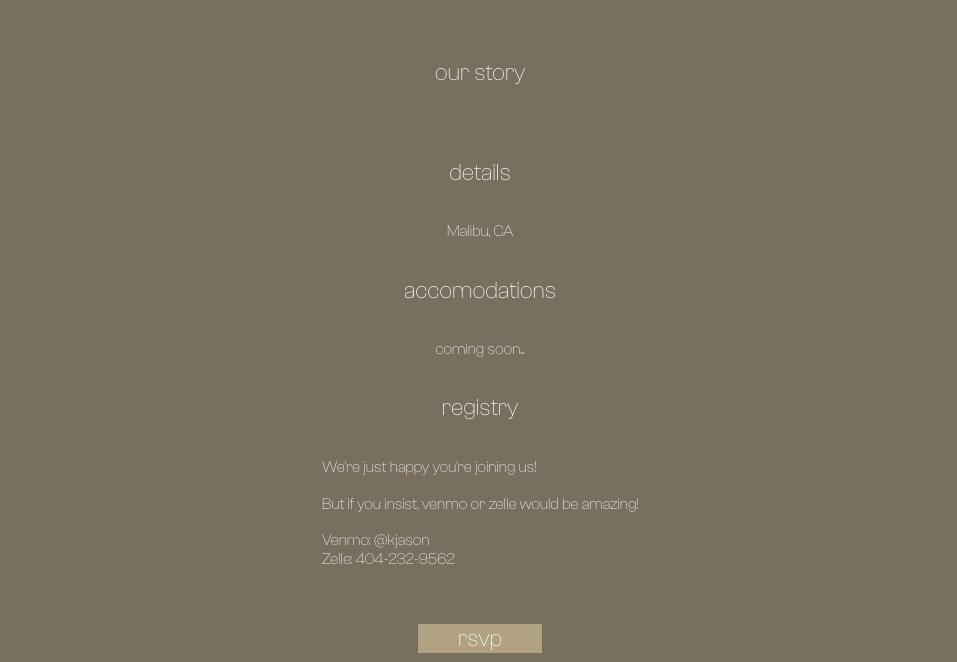
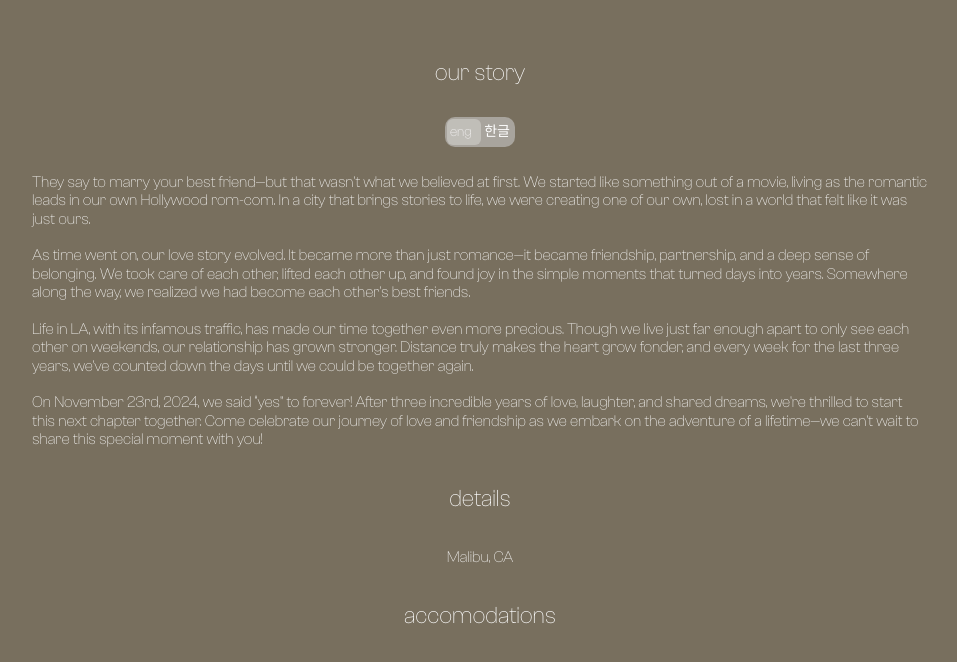
Before and after one commit to Behindtheboard/jason-hailey-wedding, a website built with webpack: page src/index.html in a window 1280 px wide. Shown: the part 802-1464 px from the top of the page, without its empty margins (160-1117 px from the left). Built offline with nearby package versions, Linux system fonts and the light colour scheme.

Commit message:
Add Story

```diff
--- a/src/index.html
+++ b/src/index.html
@@ -50,6 +50,13 @@
       </div>
       <div id="our-story-container" class="section">
         <h2>our story</h2>
+        <label class="switch">
+          <input type="checkbox" id="languageSwitch" />
+          <span class="slider">
+            <span class="slider-text">eng</span>
+            <span class="slider-text" id="kor">한글</span>
+          </span>
+        </label>
         <p></p>
       </div>
       <div id="details-container" class="section">
@@ -77,9 +84,5 @@
         <p id="address">Address will be sent to you after you RSVP!</p>
       </div>
     </main>
-  <!-- </div>
-    <div class="loader">
-    <div class="bouncing-heart"></div>
-    <div class="loader-text">Submitting form</div>
-  </div> -->
+  </div>
 </body>
--- a/src/index.js
+++ b/src/index.js
@@ -7,12 +7,14 @@ import sound from "./modules/sound";
 import volumeControl from "./modules/volumeControl";
 import home from "./modules/home";
 import rsvp from "./modules/rsvp";
+import ourStory from "./modules/ourStory";
 
+noDoubleTap();
 home();
 dropdown();
 sound()
 volumeControl()
-noDoubleTap();
 countdown();
+ourStory();
 rsvp()
 loadVideo();
--- /dev/null
+++ b/src/modules/ourStory.js
@@ -0,0 +1,48 @@
+export default function ourStory() {
+  const ourStoryP = document.querySelector("#our-story-container p");
+
+  const languageSwitch = document.getElementById("languageSwitch");
+
+  const translations = {
+    english: `
+        They say to marry your best friend—but that wasn’t what we believed at first.
+        We started like something out of a movie, living as the romantic leads in our own Hollywood rom-com.
+        In a city that brings stories to life, we were creating one of our own, lost in a world that felt like it was just ours.
+        <br><br>
+        As time went on, our love story evolved. It became more than just romance—it became friendship, partnership, and a deep sense of belonging.
+        We took care of each other, lifted each other up, and found joy in the simple moments that turned days into years.
+        Somewhere along the way, we realized we had become each other’s best friends.
+        <br><br>
+        Life in LA, with its infamous traffic, has made our time together even more precious.
+        Though we live just far enough apart to only see each other on weekends, our relationship has grown stronger.
+        Distance truly makes the heart grow fonder, and every week for the last three years, we’ve counted down the days until we could be together again.
+        <br><br>
+        On November 23rd, 2024, we said “yes” to forever!
+        After three incredible years of love, laughter, and shared dreams, we’re thrilled to start this next chapter together.
+        Come celebrate our journey of love and friendship as we embark on the adventure of a lifetime—we can’t wait to share this special moment with you!`,
+
+    korean: `
+        사람들은 늘 "가장 친한 친구와 결혼하라"고 말하죠. 하지만 우리는 처음부터 그렇게 믿지는 않았어요.
+        우리의 이야기는 영화처럼 시작되었고, 정말 영화 속 주인공이 된 기분이었어요.
+        할리우드라는 영화의 도시에서 우리만의 로맨틱 코미디를 만들어가며, 세상 속에서 오직 우리 둘만의 세상을 살았죠.
+        <br><br>
+        시간이 지나며 우리의 사랑 이야기도 변했어요. 단순한 로맨스를 넘어 우정, 동반자 관계, 그리고 깊은 소속감이 되었죠.
+        우리는 서로를 보살피고, 힘들 때마다 서로를 일으켜 세우며, 함께 보내는 소소한 순간들 속에서 행복을 찾았어요. 그러다 보니 어느새, 우리는 정말 서로의 가장 친한 친구가 되어 있더라고요.
+        <br><br>
+        LA의 교통체증은 정말 사실이에요. 주말에만 서로 볼 수 있을 정도로 조금 떨어져 살지만, 이 거리감은 우리의 관계를 더 단단하게 만들어 주었어요. 매주, 지난 3년 동안 우리는 주말이 오기만을 손꼽아 기다렸답니다.
+        <br><br>
+        그리고 2024년 11월 23일, 우리는 서로에게 영원히 함께하자고 약속했어요! 사랑, 웃음, 그리고 꿈을 나눈 지난 3년의 시간을 지나, 이제 새로운 여정을 함께 시작하려 해요.
+        우리의 사랑과 우정의 여정을 함께 축하하며, 앞으로 펼쳐질 아름다운 모험에 함께해 주세요. 여러분과 함께 이 특별한 순간을 나누고 싶어요!`,
+  };
+
+  ourStoryP.innerHTML = translations.english;
+
+  languageSwitch.addEventListener("change", () => {
+    if (languageSwitch.checked) {
+      ourStoryP.innerHTML = translations.korean;
+      ourStoryP.style.fontWeight = 100;
+    } else {
+      ourStoryP.innerHTML = translations.english;
+    }
+  });
+}
--- a/src/styles.css
+++ b/src/styles.css
@@ -607,6 +607,73 @@ main #weddingDay {
 
 /* Our Story */
 
+#our-story-container {
+  display: flex;
+  align-items: center;
+  gap: 10px;
+  font-family: var(--fancy-font);
+}
+
+.switch {
+  position: relative;
+  display: inline-block;
+  width: 70px;
+  height: 30px;
+}
+
+.switch input {
+  opacity: 0;
+  width: 0;
+  height: 0;
+}
+
+.slider {
+  position: absolute;
+  cursor: pointer;
+  top: 0;
+  left: 0;
+  right: 0;
+  bottom: 0;
+  background-color: #cccccc92;
+  transition: 0.4s;
+  border-radius: 10px;
+  display: flex;
+  align-items: center;
+  justify-content: space-between;
+  padding: 0 5px;
+  box-sizing: border-box;
+  overflow: hidden;
+}
+
+#kor {
+  font-weight: thin;
+}
+
+.slider-text {
+  position: relative;
+  font-size: 14px;
+  color: rgb(255, 255, 255);
+  transition: transform 0.4s;
+  justify-self: center;
+}
+
+.slider:before {
+  position: absolute;
+  content: "";
+  height: 26px;
+  width: 34px;
+  left: 2px;
+  top: 2px;
+  background-color: rgba(255, 255, 255, 0.279);
+  transition: 0.4s;
+  border-radius: 6px;
+  z-index: 1;
+}
+
+input:checked + .slider:before {
+  transform: translateX(36px);
+}
+
 /* Registry */
 
 /* RSVP */
```
Also changed, not shown: dist/index.html, 8 other files.
